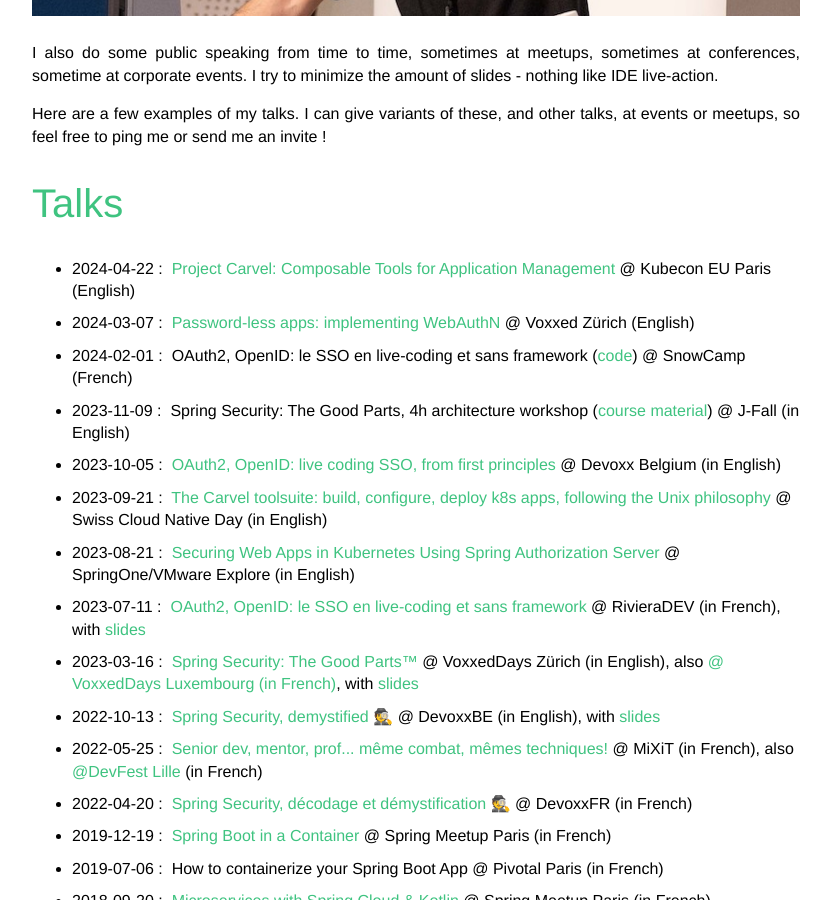
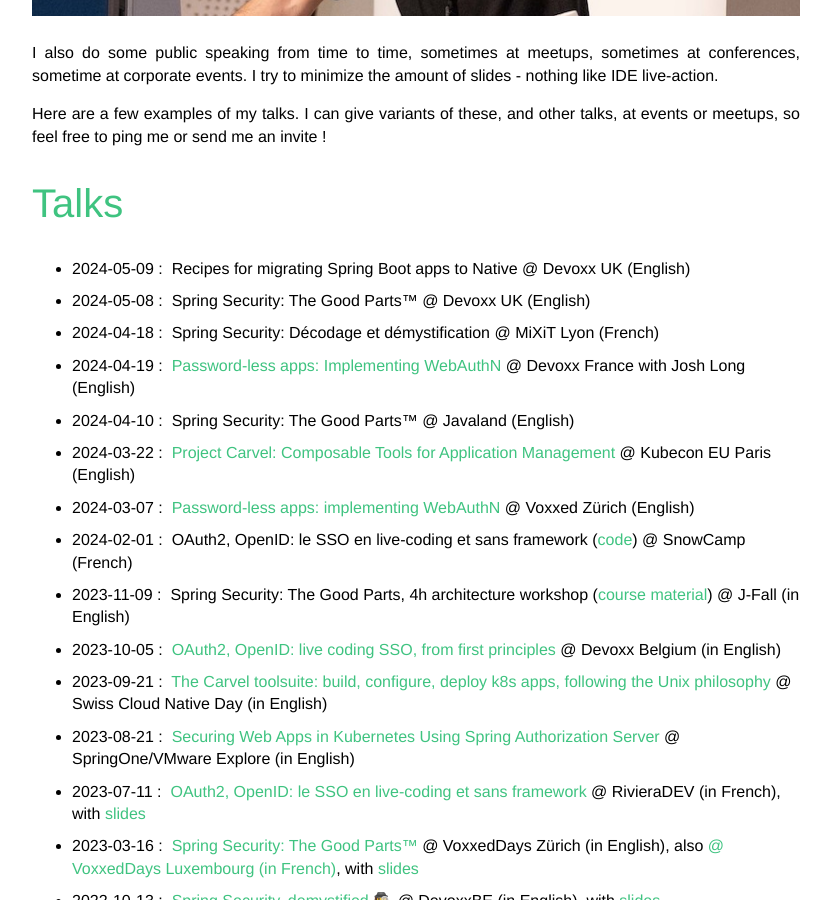
Before and after one commit to Kehrlann/kehrlann.github.io, a Jekyll site: the page built from talks.md, in a window 1280 px wide and 900 px high, scrolled down 564 px. Shown: the whole window, without its empty margins (224-1055 px from the left). Built offline with Jekyll 4.4.1, drawn with Linux system fonts in a browser that asks for light colours.

Commit message:
talks: add Javaland, Devoxx FR, MiXiT, DevoxxUK

```diff
--- a/talks.md
+++ b/talks.md
@@ -23,7 +23,32 @@
 
 <ul class="no-justify roomy-list">
     <li>
-        <span>2024-04-22 :&nbsp;</span>
+        <span>2024-05-09 :&nbsp;</span>
+        Recipes for migrating Spring Boot apps to Native
+        <span>@ Devoxx UK (English)</span>
+    </li>
+    <li>
+        <span>2024-05-08 :&nbsp;</span>
+        Spring Security: The Good Parts™
+        <span>@ Devoxx UK (English)</span>
+    </li>
+    <li>
+        <span>2024-04-18 :&nbsp;</span>
+        Spring Security: Décodage et démystification
+        <span>@ MiXiT Lyon (French)</span>
+    </li>
+    <li>
+        <span>2024-04-19 :&nbsp;</span>
+        <a href="https://www.youtube.com/watch?v=RAuXohxXbAQ" target="_blank" rel="noopener">Password-less apps: Implementing WebAuthN</a>
+        <span>@ Devoxx France with Josh Long (English)</span>
+    </li>
+    <li>
+        <span>2024-04-10 :&nbsp;</span>
+        Spring Security: The Good Parts™
+        <span>@ Javaland (English)</span>
+    </li>
+    <li>
+        <span>2024-03-22 :&nbsp;</span>
         <a href="https://www.youtube.com/watch?v=1u5LtsJqyrA" target="_blank" rel="noopener">Project Carvel: Composable Tools for Application Management</a>
         <span>@ Kubecon EU Paris (English)</span>
     </li>
```
